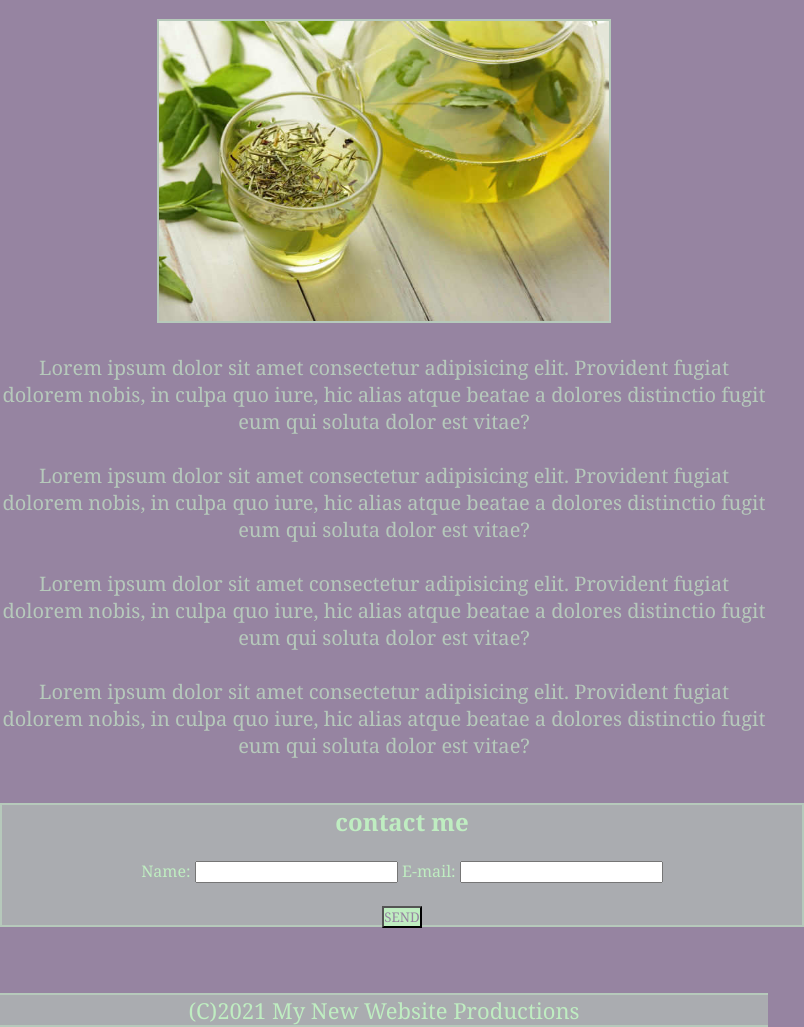
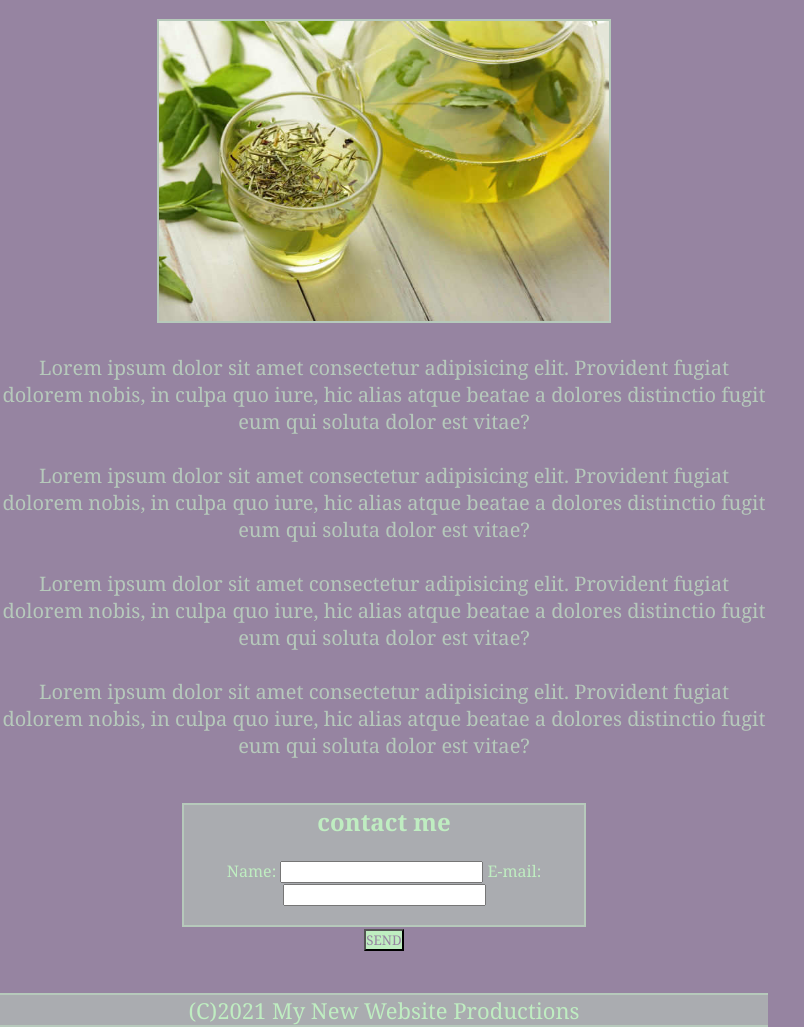
Before and after one commit to Morgoth27/first_mini_proj_website, a plain HTML site: page index.html in a window 768 px wide. Shown: the part 192-1219 px from the top of the page, 804 px wide, since content can reach past the window. Drawn offline with Linux system fonts and the light colour scheme.

Commit message:
made the website dynamic to screen size changes

```diff
--- a/style.css
+++ b/style.css
@@ -77,3 +77,19 @@ a {
     color: inherit;
     text-decoration:none
 }
+
+@media screen and (max-width: 768px) {
+    body {
+        max-width: 100%;
+    }
+    .contact-me {
+        max-width: 400px
+    }
+}
+
+@media screen and (min-width: 768px) {
+
+    body {
+        min-width: 100%;
+    }
+}
```
